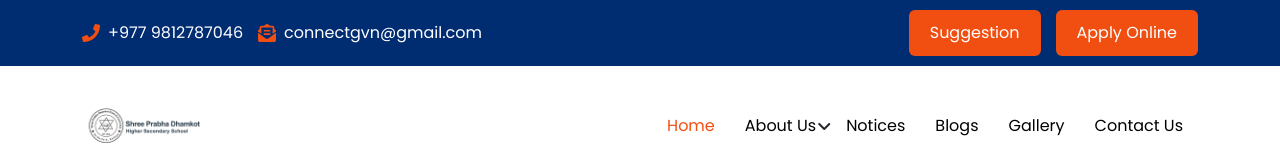
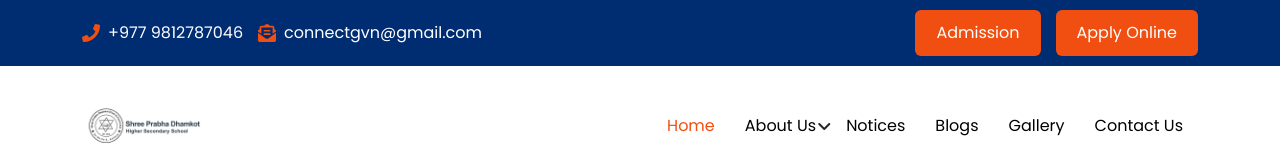
Before and after one commit to Arjun-Jhukal/Gyanodaya, a React (Vite) app: page /blog in a window 1280 px wide. Shown: the top 160 px of the page. Built offline with nearby package versions, Linux system fonts and the light colour scheme.

Commit message:
Fixed the top bar menu

```diff
--- a/index.html
+++ b/index.html
@@ -2,7 +2,7 @@
 <html lang="en">
   <head>
     <meta charset="UTF-8" />
-    <link rel="icon" type="image/svg+xml" href="/vite.svg" />
+    <!-- <link rel="icon" type="image/svg+xml" href="/vite.svg" /> -->
     <meta name="viewport" content="width=device-width, initial-scale=1.0" />
     <meta
       name="description"
@@ -12,6 +12,7 @@
       href="https://fonts.googleapis.com/css2?family=Poppins:wght@300;400;500;600;700;800;900&family=Teko:wght@300;400;500;600;700&display=swap"
       rel="stylesheet"
     />
+    <link rel="shortcut icon" href="./src/assets/img/favicon.png" type="image/x-icon" />
     <title>Gyanodaya Vidya Niketan</title>
   </head>
   <body>
--- a/src/components/Header/Topbar/Topbar.jsx
+++ b/src/components/Header/Topbar/Topbar.jsx
@@ -14,9 +14,7 @@ const Topbar = ({ onClick }) => {
               </li>
               <li>
                 <FaEnvelopeOpenText size={18} />
-                <Link to={"mailto:connectjhukal@gmail.com"}>
-                  connectgvn@gmail.com
-                </Link>
+                <Link to={"mailto:connectjhukal@gmail.com"}>connectgvn@gmail.com</Link>
               </li>
             </ul>
           </div>
@@ -24,7 +22,7 @@ const Topbar = ({ onClick }) => {
             <ul>
               <li>
                 <button type="button" className="btn btn__3" onClick={onClick}>
-                  Suggestion
+                  Admission
                 </button>
               </li>
               <li>
```
Also changed, not shown: src/assets/img/favicon.png (added).
